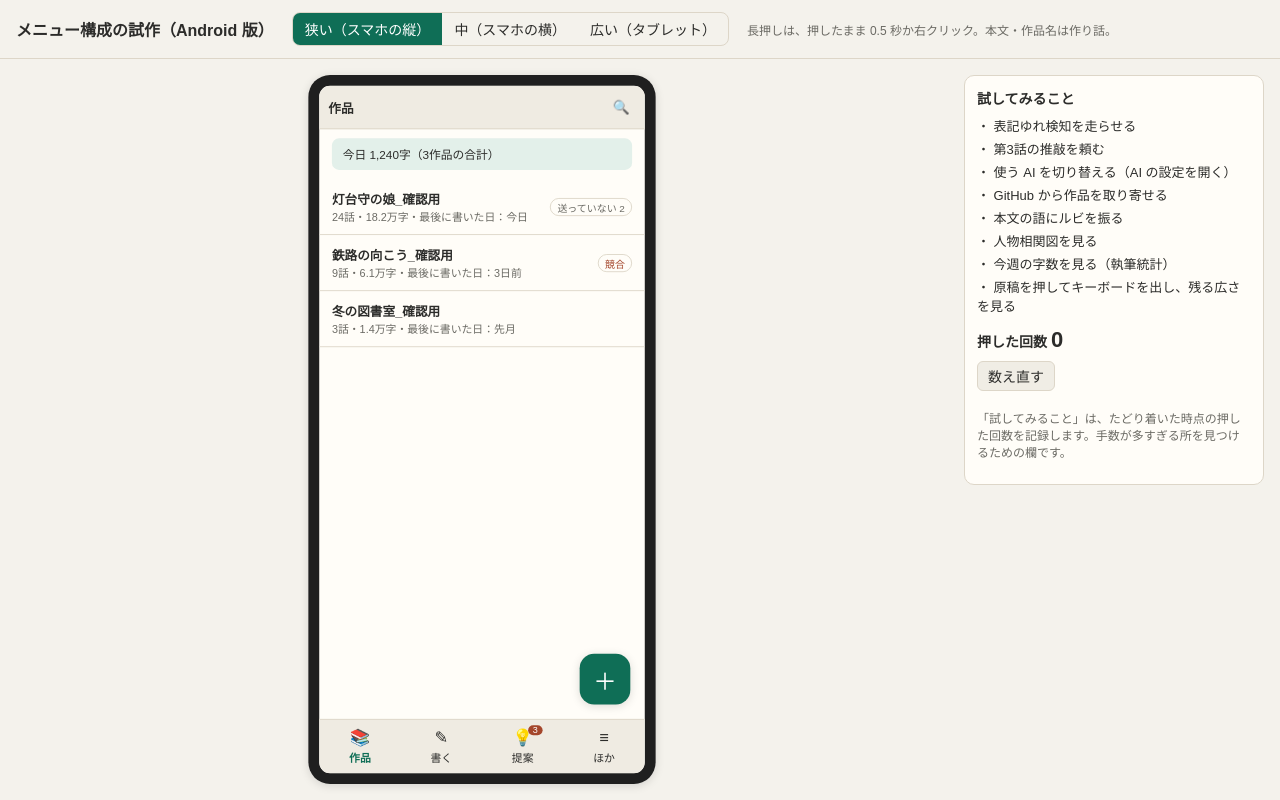
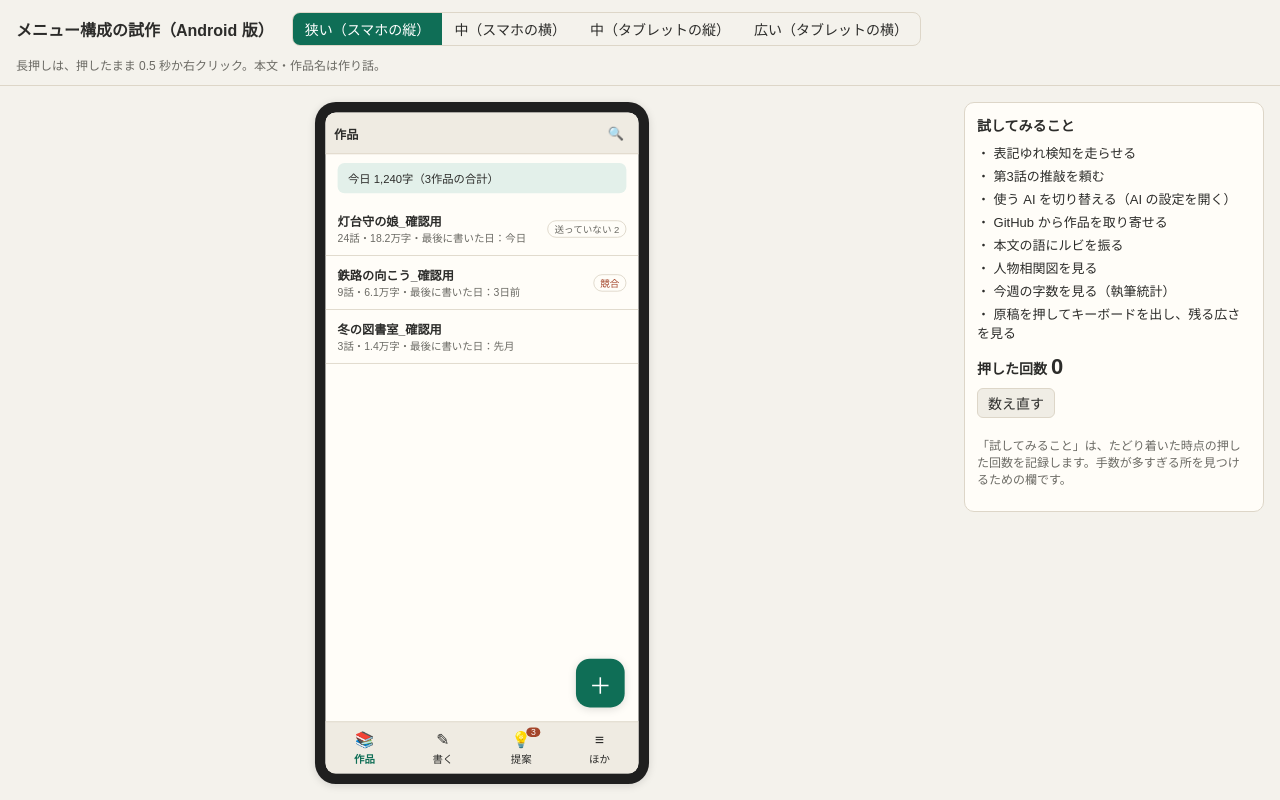
Before and after one commit to nonahisa/novel-ai-android, a website: page docs/試作/メニュー試作.html in a window 1280 px wide. Both pictures are taken after a click on the button "狭い（スマホの縦）". Drawn offline with Linux system fonts and the light colour scheme.

Commit message:
試作：幅の切り替えに「タブレットの縦」を足す
800×1180 の画面で、並べ方は設計書 4.3 の「中」の段（600〜839dp）。
キーボードは QWERTY で高さ 330px。画面が見えないときに縮める倍率が負にならないようにした。

Co-Authored-By: Claude Opus 5.5 <noreply@anthropic.com>

```diff
--- a/docs/試作/メニュー試作.html
+++ b/docs/試作/メニュー試作.html
@@ -136,9 +136,10 @@ details.more summary{cursor:pointer;padding:12px 14px;color:var(--sub)}
 <header class="top">
   <h1>メニュー構成の試作（Android 版）</h1>
   <span class="seg" id="widthSeg">
-    <button data-w="narrow" class="on">狭い（スマホの縦）</button>
-    <button data-w="medium">中（スマホの横）</button>
-    <button data-w="wide">広い（タブレット）</button>
+    <button data-w="narrow" data-dev="narrow" class="on">狭い（スマホの縦）</button>
+    <button data-w="medium" data-dev="medium">中（スマホの横）</button>
+    <button data-w="medium" data-dev="tabP">中（タブレットの縦）</button>
+    <button data-w="wide" data-dev="wide">広い（タブレットの横）</button>
   </span>
   <span class="note">長押しは、押したまま 0.5 秒か右クリック。本文・作品名は作り話。</span>
 </header>
@@ -231,10 +232,11 @@ const TASKS = [
 const taskDone = {};
 
 /* 状態 */
-const S = { w:'narrow', tab:'works', work:WORKS[0], ep:3, otherPage:null, sideTab:'prop', drawer:null, horiz:false, kbd:false, kbdKeep:false, kbdKind:null };
+const S = { w:'narrow', dev:'narrow', tab:'works', work:WORKS[0], ep:3, otherPage:null, sideTab:'prop', drawer:null, horiz:false, kbd:false, kbdKeep:false, kbdKind:null };
 let taps = 0;
 const scr = document.getElementById('scr');
-const SIZE = { narrow:[360,760], medium:[760,420], wide:[1180,760] };
+// 画面の大きさは端末ごと。並べ方（S.w）は幅の段で決まり、タブレットの縦（約800dp）は「中」の段になる（設計書 4.3）
+const SIZE = { narrow:[360,760], medium:[760,420], tabP:[800,1180], wide:[1180,760] };
 
 function esc(s){return String(s).replace(/[&<>"]/g,c=>({'&':'&amp;','<':'&lt;','>':'&gt;','"':'&quot;'}[c]));}
 function tap(what){
@@ -487,7 +489,7 @@ function sidePanel(){
 function sideTabs(){ return [['prop','提案'],['mat','資料'],['memo','メモ'],['chat','相談']].map(([k,l])=>`<button data-side="${k}" class="${S.sideTab===k?'on':''}">${l}${k==='prop'&&proposals.length?'（'+proposals.length+'）':''}</button>`).join(''); }
 
 function render(){
-  const [W,H]=SIZE[S.w]; scr.style.width=W+'px'; scr.style.height=H+'px';
+  const [W,H]=SIZE[S.dev]; scr.style.width=W+'px'; scr.style.height=H+'px';
   let h='';
   if(S.w==='narrow'){
     const hideTabs = S.tab==='write';
@@ -511,7 +513,7 @@ function render(){
 
 /* ===== 日本語キーボード（IME）の見本 ===== */
 // 狭い段（縦持ち）は12キー、中と広い段（横持ち・タブレット）はローマ字入力の QWERTY を出す
-const KBD_H = { narrow:270, medium:170, wide:300 };
+const KBD_H = { narrow:270, medium:170, tabP:330, wide:300 };
 const KANA = { 'あ':'あいうえお','か':'かきくけこ','さ':'さしすせそ','た':'たちつてと','な':'なにぬねの','は':'はひふへほ','ま':'まみむめも','や':'やゆよ','ら':'らりるれろ','わ':'わをん','、。':'、。？！','記号':'「」『』……――' };
 const MARKS = ['かが','きぎ','くぐ','けげ','こご','さざ','しじ','すず','せぜ','そぞ','ただ','ちぢ','つっづ','てで','とど','はばぱ','ひびぴ','ふぶぷ','へべぺ','ほぼぽ','あぁ','いぃ','うぅゔ','えぇ','おぉ','やゃ','ゆゅ','よょ','わゎ'];
 const ROMA = (()=>{ const m={a:'あ',i:'い',u:'う',e:'え',o:'お',nn:'ん',shi:'し',chi:'ち',tsu:'つ',fu:'ふ',ji:'じ','-':'ー'};
@@ -521,7 +523,7 @@ const CANDS = ['灯台','澪','岬','手紙','父さん','霧','石段','差出
 let kbBuf='', kbLast={key:null,t:0,i:0};
 function kbdKind(){ return S.kbdKind || (S.w==='narrow'?'12':'qwerty'); }
 function kbdEl(){
-  const d=document.createElement('div'); d.className='kbd'; d.style.height=KBD_H[S.w]+'px';
+  const d=document.createElement('div'); d.className='kbd'; d.style.height=KBD_H[S.dev]+'px';
   const K=(v,l,cls='',sub='')=>`<button class="k ${cls}" data-k="${esc(v)}">${l}${sub?`<small>${sub}</small>`:''}</button>`;
   let keys;
   if(kbdKind()==='12'){
@@ -590,7 +592,7 @@ function fit(){
   // 幅と高さの両方に収める（下のタブが画面の外へ出ないように）
   const dev=st.firstElementChild;
   const roomH=window.innerHeight-wrap.getBoundingClientRect().top-16;
-  const k=Math.min(1,(wrap.clientWidth-4)/dev.offsetWidth,Math.max(.35,roomH/dev.offsetHeight));
+  const k=Math.max(.2,Math.min(1,(wrap.clientWidth-4)/dev.offsetWidth,Math.max(.35,roomH/dev.offsetHeight)));
   st.style.transform=`scale(${k})`; wrap.style.height=(dev.offsetHeight*k)+'px';
 }
 window.addEventListener('resize',fit);
@@ -663,7 +665,7 @@ function selBand(){
 
 document.querySelectorAll('#widthSeg button').forEach(b=>b.onclick=()=>{
   document.querySelectorAll('#widthSeg button').forEach(x=>x.classList.toggle('on',x===b));
-  S.w=b.dataset.w; S.drawer=false; if(S.w!=='narrow'&&S.tab==='works'&&S.inWork) S.tab='write'; render();
+  S.w=b.dataset.w; S.dev=b.dataset.dev; S.drawer=false; if(S.w!=='narrow'&&S.tab==='works'&&S.inWork) S.tab='write'; render();
 });
 renderTasks(); render();
 </script>
```
